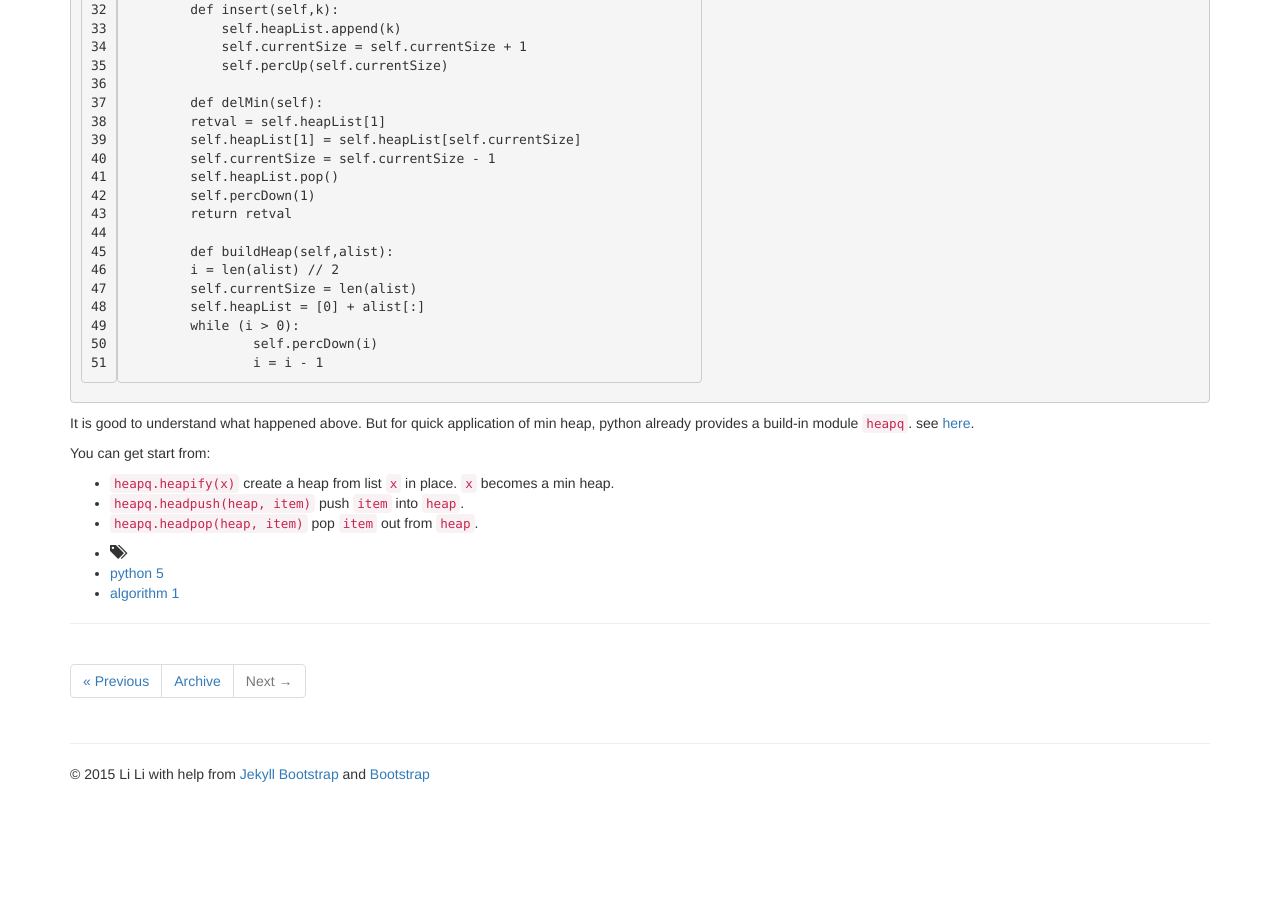
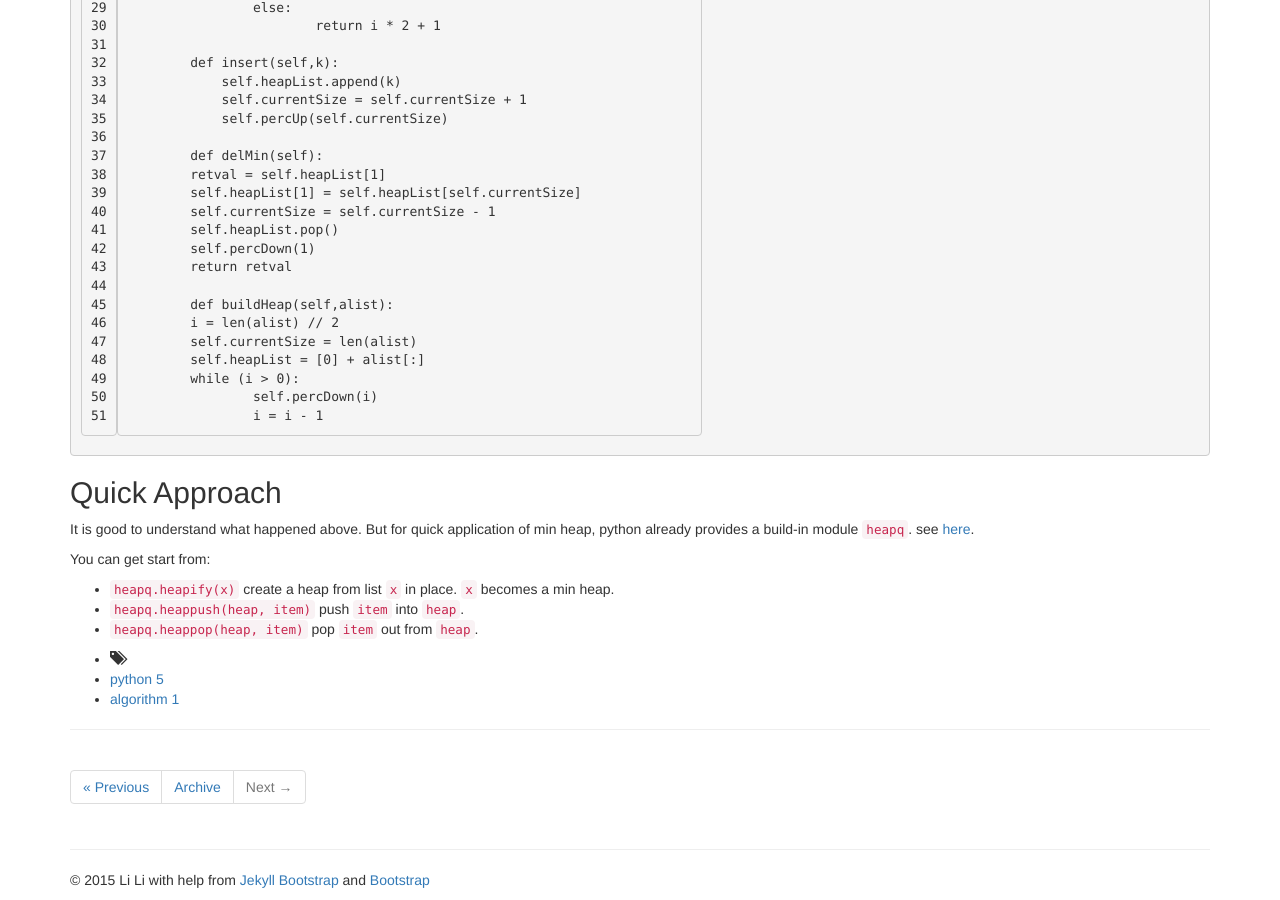
Before and after one commit to aikinogard/aikinogard.github.io, a Jekyll site: the page built from _posts/2015-11-10-heap-in-python.md, in a window 1280 px wide and 900 px high, scrolled down 897 px. Built offline with Jekyll 4.4.1, drawn with Linux system fonts in a browser that asks for light colours; nearby versions of some CDN libraries; library files that are not in the unit come from our copies; formulas are drawn with MathJax 3; before the commit the page ends 1691 px from its top, so only the background shows below that.

Commit message:
heap in python

````diff
--- a/_posts/2015-11-10-heap-in-python.md
+++ b/_posts/2015-11-10-heap-in-python.md
@@ -8,6 +8,8 @@
 {% include JB/setup %}
 
 Heap is a data structure which is usually used to implement a priority queue, allowing us both enqueue and dequeue items in \\(O(\log n) \\).
+
+## Educative Approach
 
 This can be easily implemented in python.
 
@@ -67,10 +69,12 @@
         	i = i - 1
 {% endhighlight%}
 
+## Quick Approach
+
 It is good to understand what happened above. But for quick application of min heap, python already provides a build-in module ```heapq```. see [here](https://docs.python.org/2/library/heapq.html).
 
 You can get start from:
 
 * ```heapq.heapify(x)``` create a heap from list ```x``` in place. ```x``` becomes a min heap.
-* ```heapq.headpush(heap, item)``` push ```item``` into ```heap```.
-* ```heapq.headpop(heap, item)``` pop ```item``` out from ```heap```.
+* ```heapq.heappush(heap, item)``` push ```item``` into ```heap```.
+* ```heapq.heappop(heap, item)``` pop ```item``` out from ```heap```.
````
